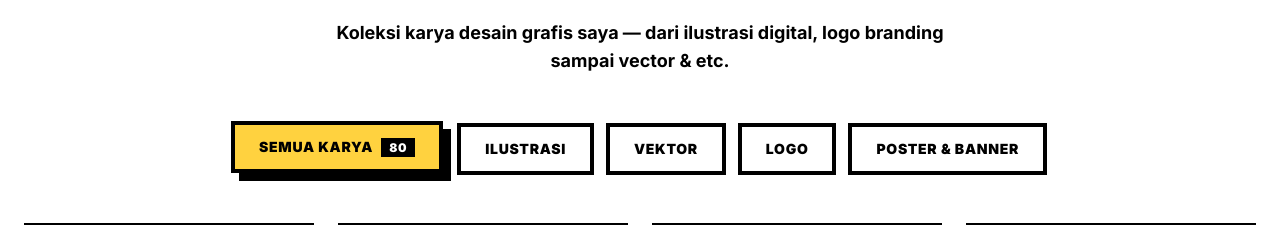
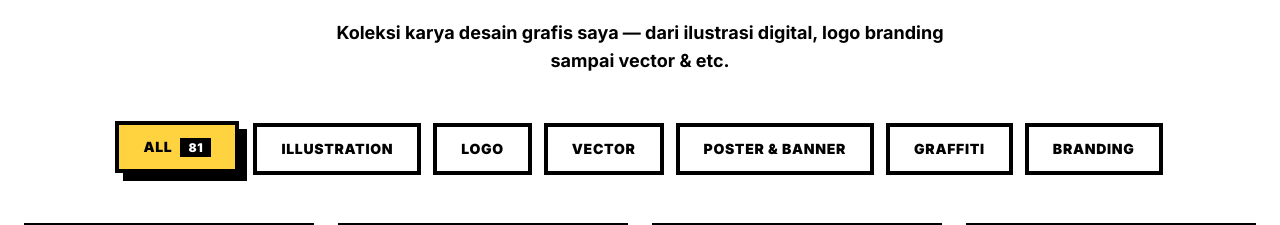
Before and after one commit to zaq-ly/Portofolio-emzedel, a React (Vite) app: page /#/ in a window 1280 px wide. Shown: the part 2045-2270 px from the top of the page. Built offline with nearby package versions, Linux system fonts and the light colour scheme; grey boxes are pictures that could not be loaded.

Commit message:
Add project: Poster Menu warung Lamongan via Admin Dashboard

```diff
--- a/src/data/projects.js
+++ b/src/data/projects.js
@@ -1,3 +1,12 @@
+export const categories = [
+  { key: 'all', label: 'All' },
+  { key: 'illustration', label: 'Illustration' },
+  { key: 'logo', label: 'Logo' },
+  { key: 'vector', label: 'Vector' },
+  { key: 'poster-banner', label: 'Poster & Banner' },
+  { key: 'graffiti', label: 'Graffiti' },
+  { key: 'branding', label: 'Branding' },
+];
 
 export const projects = [
   {
@@ -879,13 +888,16 @@ export const projects = [
       "Vector",
       "Digital Art"
     ]
+  },
+  {
+    "id": 81,
+    "title": "Poster Menu warung Lamongan",
+    "category": "poster",
+    "description": "Design daftar menu warung lamongan",
+    "image": "/gallery/1783065084766_Daftar_Menu_Warung_Dipa.png",
+    "tags": [
+      "Digital Art",
+      "Poster"
+    ]
   }
 ];
-
-export const categories = [
-  { key: "all", label: "Semua Karya" },
-  { key: "illustration", label: "Ilustrasi" },
-  { key: "vector", label: "Vektor" },
-  { key: "branding", label: "Logo" },
-  { key: "poster-banner", label: "Poster & Banner" },
-];
```
